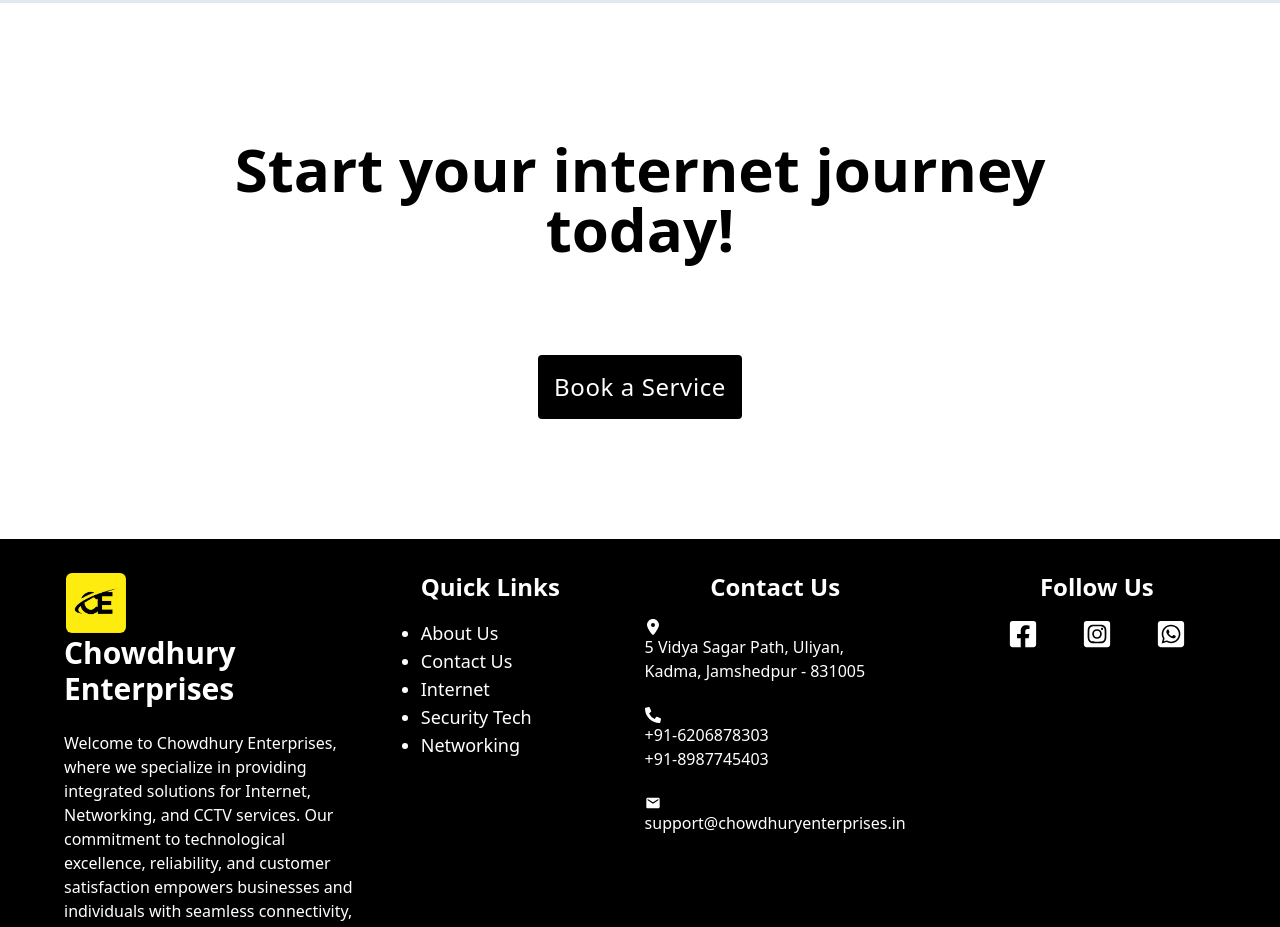
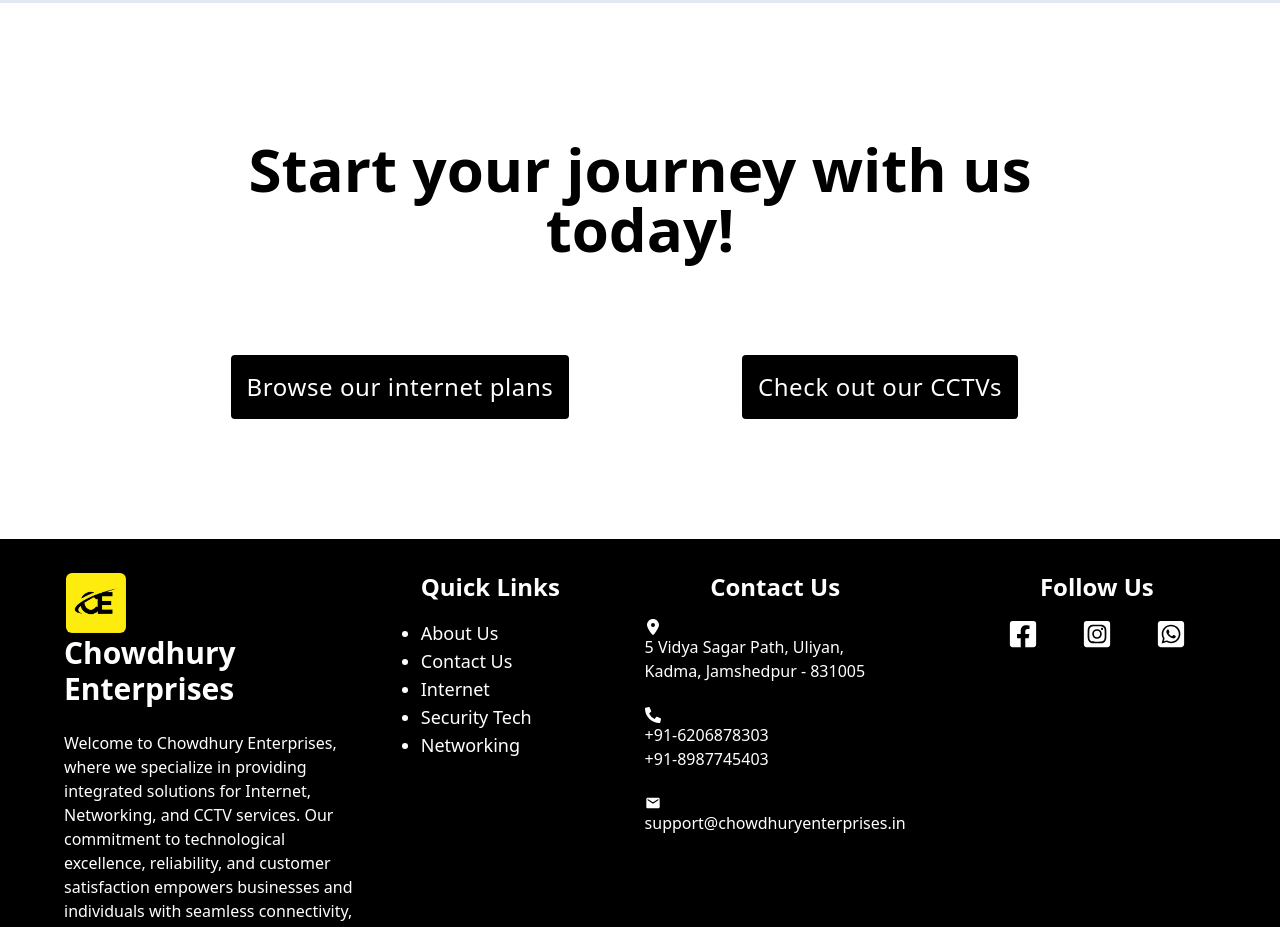
Before and after one commit to Arpan-117/chowdhury-enterprises, a React (Vite) app: page / in a window 1280 px wide. Shown: the part 3560-4487 px from the top of the page. Built offline with nearby package versions, Linux system fonts and the light colour scheme.

Commit message:
Minor change in call to action section on homepage

```diff
--- a/src/components/isp/ActionCE.jsx
+++ b/src/components/isp/ActionCE.jsx
@@ -7,39 +7,73 @@
             {/* Large Screen UI */}
             <div className='lg:block md:hidden hidden lg:px-40 lg:py-20'>
                 <div className='lg:py-14 lg:font-extrabold lg:text-6xl lg:text-center'>
-                    <h1>Start your internet journey today!</h1>
+                    <h1>Start your journey with us today!</h1>
                 </div>
 
-                <div className='lg:py-10 lg:text-center'>
-                    <Link to='/service'>
-                        <button className='lg:bg-black lg:p-4 lg:text-white lg:text-2xl lg:tracking-wide lg:rounded' type="submit">Book a Service</button>
+                <div className='flex flex-row lg:py-10'>
+                    <div className='basis-1/2 lg:text-center'>
+                    <Link to='/internet'>
+                        <button className='lg:bg-black lg:p-4 lg:text-white lg:text-2xl lg:tracking-wide lg:rounded' type="submit">Browse our internet plans</button>
                     </Link>
+                    </div>
+
+                    <div className='basis-1/2 lg:text-center'>
+                    <Link to='/cctv'>
+                        <button className='lg:bg-black lg:p-4 lg:text-white lg:text-2xl lg:tracking-wide lg:rounded' type="submit">Check out our CCTVs</button>
+                    </Link>
+                    </div>
                 </div>
+
+
             </div>
 
             {/* Tablet Screen UI */}
             <div className='md:block lg:hidden hidden md:px-24 md:py-10'>
                 <div className='md:py-14 md:font-extrabold md:text-4xl md:text-center'>
-                    <h1>Start your internet journey today!</h1>
+                    <h1>Start your journey with us today!</h1>
                 </div>
 
-                <div className='md:pb-4 md:text-center'>
+                <div className='flex flex-row md:pb-4'>
+                    <div className='basis-1/2 lg:text-center'>
+                    <Link to='/internet'>
+                        <button className='lg:bg-black lg:p-4 lg:text-white lg:text-2xl lg:tracking-wide lg:rounded' type="submit">Browse our internet plans</button>
+                    </Link>
+                    </div>
+
+                    <div className='basis-1/2 lg:text-center'>
+                    <Link to='/cctv'>
+                        <button className='lg:bg-black lg:p-4 lg:text-white lg:text-2xl lg:tracking-wide lg:rounded' type="submit">Check out our CCTVs</button>
+                    </Link>
+                    </div>
+                </div>
+
+                {/* <div className='md:pb-4 md:text-center'>
                     <Link to='/service'>
                         <button className='md:bg-black md:p-4 md:font-semibold md:text-white md:text-xl md:tracking-wide md:rounded' type="submit">Book a Service</button>
                     </Link>
-                </div>
+                </div> */}
             </div>
 
             {/* Mobile Screen UI */}
             <div className='md:hidden lg:hidden block px-5 py-10'>
                 <div className='py-8 font-bold text-3xl text-center'>
-                    <h1>Start your internet journey today!</h1>
+                    <h1>Start your journey with us today!</h1>
                 </div>
 
                 <div className='pb-4 text-center'>
-                    <Link to='/service'>
-                        <button className='bg-black p-2 w-full font-semibold text-white text-lg tracking-wide rounded' type="submit">Book a Service</button>
-                    </Link>
+
+                    <div className='my-2'>
+                        <Link to='/internet'>
+                            <button className='bg-black p-2 w-full font-semibold text-white text-lg tracking-wide rounded' type="submit">Browse our internet plans</button>
+                        </Link>
+                    </div>
+
+                    <div className='my-2'>
+                        <Link to='/cctv'>
+                            <button className='bg-black p-2 w-full font-semibold text-white text-lg tracking-wide rounded' type="submit">Check out our CCTVs</button>
+                        </Link>
+                    </div>
+
                 </div>
             </div>
 
```
